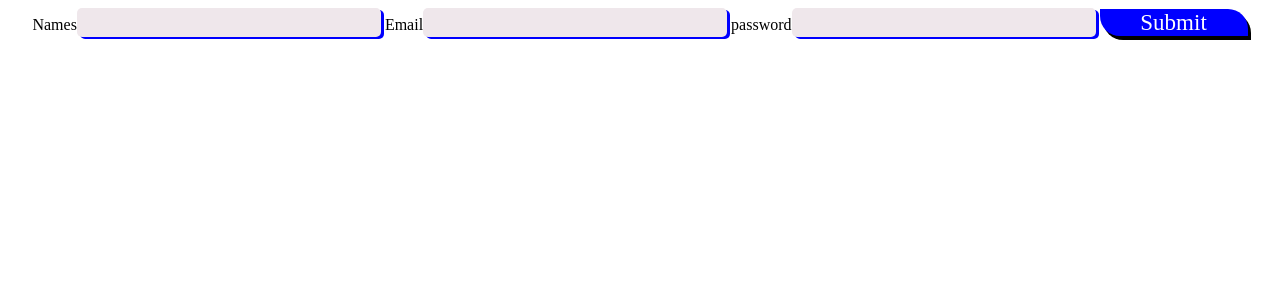
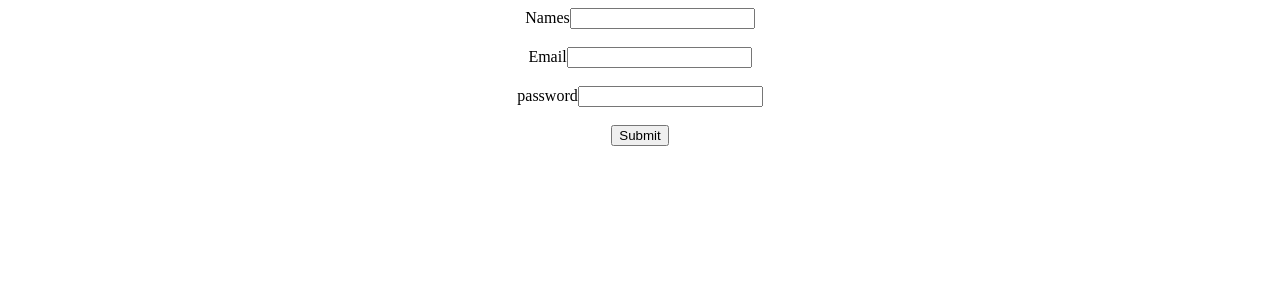
Before and after one commit to alinefoi/23RP01685-studentmis-repo, a PHP site: page /registration.php in a window 1280 px wide. Shown: the top 300 px of the page. Run offline with PHP 8.4, Linux system fonts and the light colour scheme.

Commit message:
Update registration.php

```diff
--- a/registration.php
+++ b/registration.php
@@ -2,152 +2,16 @@
 ?>
 <!DOCTYPE html> <html> <head>  <title> USER REGISTRATION</title>
 <body>
-<style>
-			.y{
-		height:27px;
-		border-radius: 5px;
-		color:blue;
-		background:#efe7eb;
-		font-size: 23px;
-		font-family:Juice ITC;
-		width: 300px;
-		border: none;
 
-		text-align: center;
-		box-shadow:  3px 2px blue;
-
-
-		}
-	.y:hover{
-			background:#ffffff;
-			color:  blue;
-			font-size: 20px;
-			font-family:Monotype Corsiva;
-			}
-                       background{
-		height:27px;
-
-		width: 148px;
-		border: none;
-
-		text-align: center;
-
-
-			}
-			#p{
-		height:27px;
-		border-radius: 0px 20px;
-		color:white;
-		background:blue;
-		font-size: 23px;
-		font-family:Juice ITC;
-		width: 148px;
-		border: none;
-
-		text-align: center;
-		box-shadow:  3px 4px black;
-
-			}
-			#p:hover{
-			background:black;
-			color:white;
-			font-size: 20px;
-			font-family:Juice ITC;
-			}
-
-                        #btn{
-		height:32px;
-		border-radius:5px;
-
-		color:white;
-		background:#007bff;
-                margin-top: -22px;
-		width: 118px;
-		border: none;
-                font-family: Arial Black;
-                font-size: 20px;
-		margin-right:-970px;
-		text-align: center;
-		box-shadow:  3px 3px blue;
-
-			}
-			#btn:hover{
-			background:blue;
-			color:white;
-			font-size: 20px;
-			font-family:Juice ITC;
-			}
-                        #logout{
-		height:35px;
-		border-radius:5px;
-		color:white;
-		background:#007bff;
-
-		width: 428px;
-		border: none;
-                font-family: Arial Black;
-                font-size: 20px;
-
-		text-align: center;
-		box-shadow:  1px 2px white;
-                margin-top: 35px;
-
-			}
-			#logout:hover{
-			background:#007bff;
-			color:white;
-			font-size: 20px;
-			font-family:Juice ITC;
-			}
-                         #fab{
-                         height:32px;
-		border-radius: 9px;
-		color:  blue;
-		background:white;
-		font-size: 23px;
-		font-family:Juice ITC;
-		width: 260px;
-		border: none;
-
-
-                margin-top: -20px;
-
-		text-align: center;
-		box-shadow: 2px 6px 10px blue;
-
-                        }
-                        #fab:hover{
-                        border-radius: 20px;
-                        background:#ffffff;
-			color:  blue;
-			font-size: 20px;
-			font-family:Monotype Corsiva;
-                     }
-
-					 .mnu
-{
-background-color:#000000;
-padding:4px 7px 4px 7px;
-color:#FFFFFF;
-text-decoration:none;
--moz-border-radius:3px 3px 0 0;
--webkit-border-radius:3px 3px 0 0;
-border-radius:3px 3px 0 0;
-text-transform:uppercase;
-
-}
-
-
-		</style>
         <div>
 
 </head>
  <body><center>   <form action="" method="POST">
-Names<input type="text" name="name"  class="y"> </b>
+Names<input type="text" name="name"  class="y"> </br></br>
 
 
-Email<input type="email" name="email" class="y"></b>
-password<input type="password" name="pass" class="y"> </b>
+Email<input type="email" name="email" class="y"></br></br>
+password<input type="password" name="pass" class="y"> </br></br>
 
 <input type="submit" name="submit" id="p">
 </div>
```
